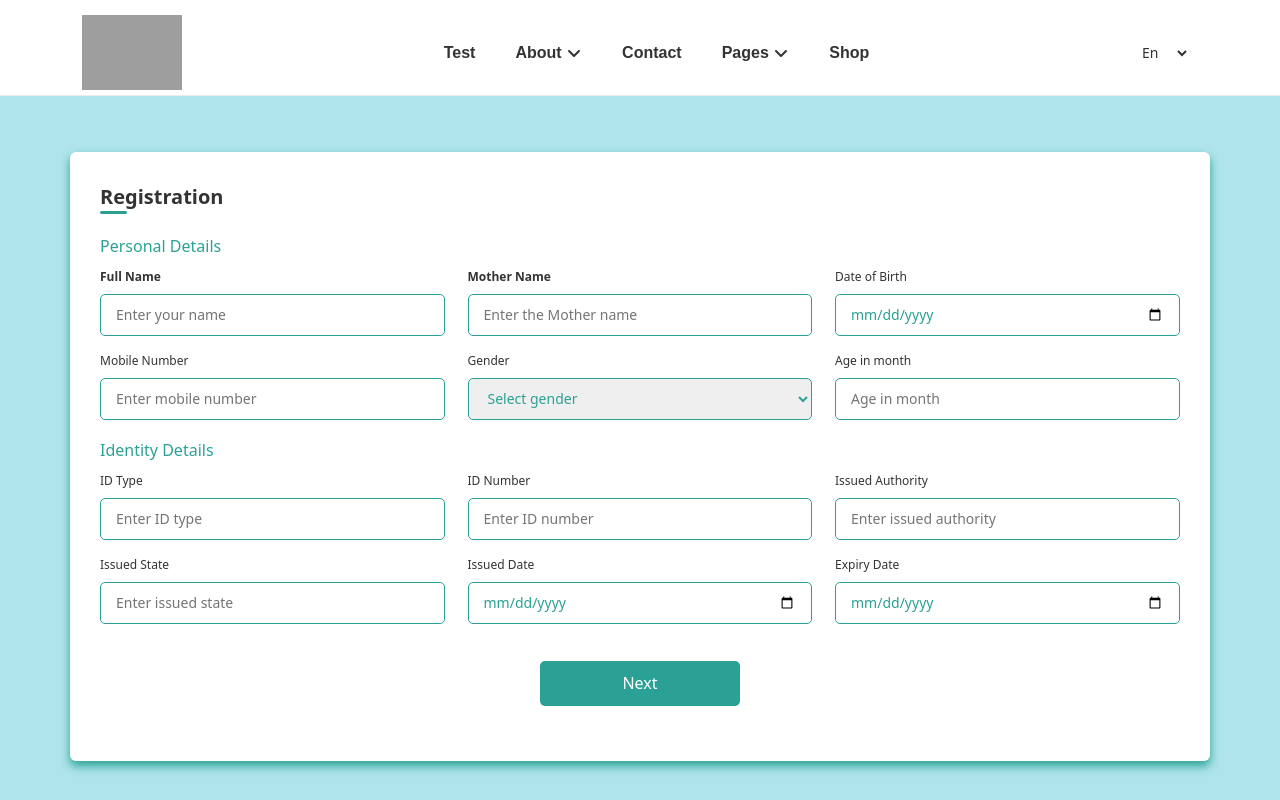
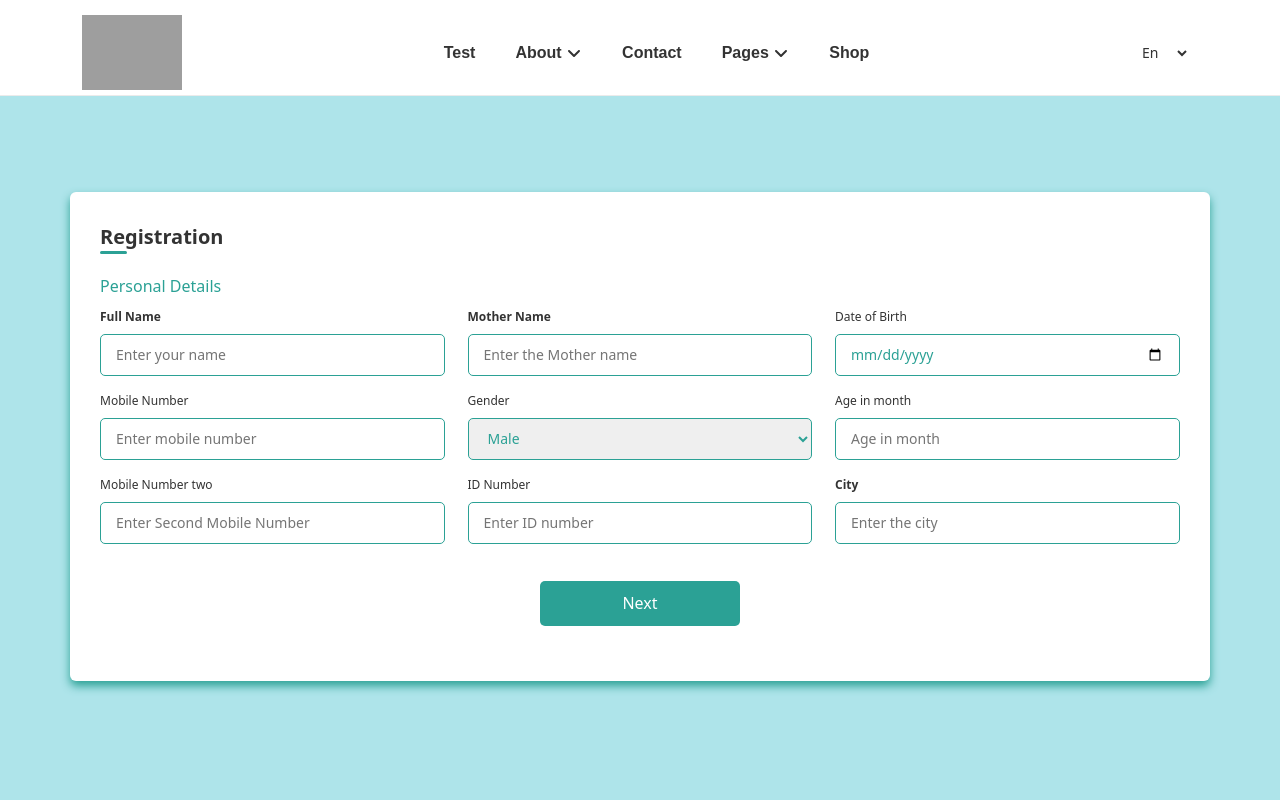
Before and after one commit to mohamadmohssen/childTherapy, a React (Vite) app: page /test in a window 1280 px wide. Built offline with nearby package versions, Linux system fonts and the light colour scheme; grey boxes are pictures that could not be loaded.

Commit message:
registration

```diff
--- a/package.json
+++ b/package.json
@@ -13,6 +13,7 @@
     "@fortawesome/fontawesome-svg-core": "^6.5.2",
     "@fortawesome/free-solid-svg-icons": "^6.5.2",
     "@fortawesome/react-fontawesome": "^0.2.0",
+    "axios": "^1.6.8",
     "bootstrap": "^5.3.3",
     "react": "^18.2.0",
     "react-bootstrap": "^2.10.2",
--- a/src/Parts/Registration.jsx
+++ b/src/Parts/Registration.jsx
@@ -1,18 +1,40 @@
 import React, { useState } from "react";
+import { useNavigate } from "react-router-dom";
+import axios from "axios";
 import "../css/registration.css";
-import { Link } from "react-router-dom";
+
 const Registration = () => {
-  const handleSubmit = (e) => {
+  const [values, setValues] = useState({});
+  const navigate = useNavigate();
+
+  const handleSubmit = async (e) => {
     e.preventDefault();
-    const data = new FormData(e.target);
-    console.log(Object.fromEntries(data.entries()));
-  };
-  const handleInput = (e) => {
-    setValues((prev) => ({ ...prev, [e.target.name]: [e.target.value] }));
+
+    const data = {
+      full_name: values.full_name,
+      mother_name: values.mother_name,
+      DOB: values.DOB,
+      phone_number1: values.phone_number1,
+      phone_number2: values.phone_number2,
+      gender: values.gender,
+      age: values.age,
+      val_id: values.val_id,
+      city: values.city,
+    };
+
+    try {
+      await axios.post("api/admin/addUser", data);
+      navigate("/test/Questions");
+    } catch (error) {
+      console.error("Error submitting registration:", error);
+    }
   };
 
-  const [value, setValues] = useState({});
+  const handleInput = (e) => {
+    setValues({ ...values, [e.target.name]: e.target.value });
+  };
 
+  console.log(values);
   return (
     <body className="body-registration">
       <div className="container container-registration">
@@ -23,34 +45,34 @@ const Registration = () => {
               <span className="title">Personal Details</span>
               <div className="fields">
                 <div className="input-field">
-                  <label htmlFor="name">
+                  <label htmlFor="full_name">
                     <strong> Full Name </strong>
                   </label>
                   <input
                     onChange={handleInput}
-                    name="Full Name"
+                    name="full_name"
                     type="text"
                     placeholder="Enter your name"
                     required
                   />
                 </div>
                 <div className="input-field">
-                  <label htmlFor="mothername">
+                  <label htmlFor="mother_name">
                     <strong> Mother Name</strong>
                   </label>
                   <input
                     onChange={handleInput}
-                    name="MotherName"
+                    name="mother_name"
                     type="text"
                     placeholder="Enter the Mother name"
                     required
                   />
                 </div>
                 <div className="input-field">
-                  <label htmlFor="dob">Date of Birth</label>
+                  <label htmlFor="DOB">Date of Birth</label>
                   <input
                     onChange={handleInput}
-                    name="dob"
+                    name="DOB"
                     type="date"
                     placeholder="Enter birth date"
                     required
@@ -58,94 +80,75 @@ const Registration = () => {
                 </div>
 
                 <div className="input-field">
-                  <label htmlFor="mobile">Mobile Number</label>
+                  <label htmlFor="phone_number1">Mobile Number</label>
                   <input
                     onChange={handleInput}
-                    name="phonenumber"
+                    name="phone_number1"
                     type="number"
                     placeholder="Enter mobile number"
                     required
                   />
                 </div>
                 <div className="input-field">
-                  <label htmlFor="gender" onChange={handleInput} name="Gender">
-                    Gender
-                  </label>
-                  <select required>
-                    <option disabled selected>
+                  <label htmlFor="gender">Gender</label>
+                  <select required onChange={handleInput} name="gender">
+                    <option disabled value="">
                       Select gender
                     </option>
-                    <option>Male</option>
-                    <option>Female</option>
+                    <option value={1}>Male</option>
+                    <option value={0}>Female</option>
                   </select>
                 </div>
                 <div className="input-field">
-                  <label htmlFor="numberofmonth">Age in month</label>
+                  <label htmlFor="age">Age in month</label>
                   <input
-                    name="ageinmounth"
+                    name="age"
                     type="number"
                     placeholder="Age in month"
+                    onChange={handleInput}
                     required
                   />
                 </div>
               </div>
             </div>
             <div className="details ID">
-              <span className="title">Identity Details</span>
               <div className="fields">
                 <div className="input-field">
-                  <label htmlFor="idType">ID Type</label>
+                  <label htmlFor="phone_number2">Mobile Number two</label>
                   <input
                     type="text"
-                    name="idnumber"
-                    placeholder="Enter ID type"
+                    name="phone_number2"
+                    placeholder="Enter Second Mobile Number"
+                    onChange={handleInput}
                     required
                   />
                 </div>
                 <div className="input-field">
-                  <label htmlFor="idNumber">ID Number</label>
-                  <input type="number" placeholder="Enter ID number" required />
-                </div>
-                <div className="input-field">
-                  <label htmlFor="issuedAuthority">Issued Authority</label>
+                  <label htmlFor="val_id">ID Number</label>
                   <input
-                    name="idnumber2"
-                    type="text"
-                    placeholder="Enter issued authority"
+                    type="number"
+                    placeholder="Enter ID number"
+                    name="val_id"
+                    onChange={handleInput}
                     required
                   />
                 </div>
                 <div className="input-field">
-                  <label htmlFor="issuedState">Issued State</label>
+                  <label htmlFor="city">
+                    <strong>City</strong>
+                  </label>
                   <input
-                    name="issued"
+                    onChange={handleInput}
+                    name="city"
                     type="text"
-                    placeholder="Enter issued state"
-                    required
-                  />
-                </div>
-                <div className="input-field">
-                  <label htmlFor="issuedDate">Issued Date</label>
-                  <input
-                    name="issueddata"
-                    type="date"
-                    placeholder="Enter your issued date"
-                    required
-                  />
-                </div>
-                <div className="input-field">
-                  <label htmlFor="expiryDate">Expiry Date</label>
-                  <input
-                    name="exdate"
-                    type="date"
-                    placeholder="Enter expiry date"
+                    placeholder="Enter the city"
                     required
                   />
                 </div>
               </div>
 
               <div className="text-center">
-                <button className="submit">
+                <button className="submit" variant="primary" type="submit">
                   <span className="">Next</span>
                 </button>
               </div>
--- a/src/css/registration.css
+++ b/src/css/registration.css
@@ -7,7 +7,7 @@
     background:  #AEE4EA;
 }
 .container-registration{
-    margin-top: 7rem !important;
+    margin-top: 4.5rem !important;
     position: relative;
     width: 100%;
     border-radius: 6px;
@@ -35,7 +35,7 @@
 .container-registration .form-registration{
     position: relative;
     margin-top: 16px;
-    min-height: 490px;
+    min-height: 120px;
     background-color: #fff;
     overflow: hidden;
 }
--- a/vite.config.js
+++ b/vite.config.js
@@ -1,6 +1,10 @@
 import { defineConfig } from "vite";
 import react from "@vitejs/plugin-react";
-// https://vitejs.dev/config/
 export default defineConfig({
+  server: {
+    proxy: {
+      "/api": "http://localhost:8080",
+    },
+  },
   plugins: [react()],
 });
```
Also changed, not shown: 1 other file (tests, documents, lock files or other folders).
